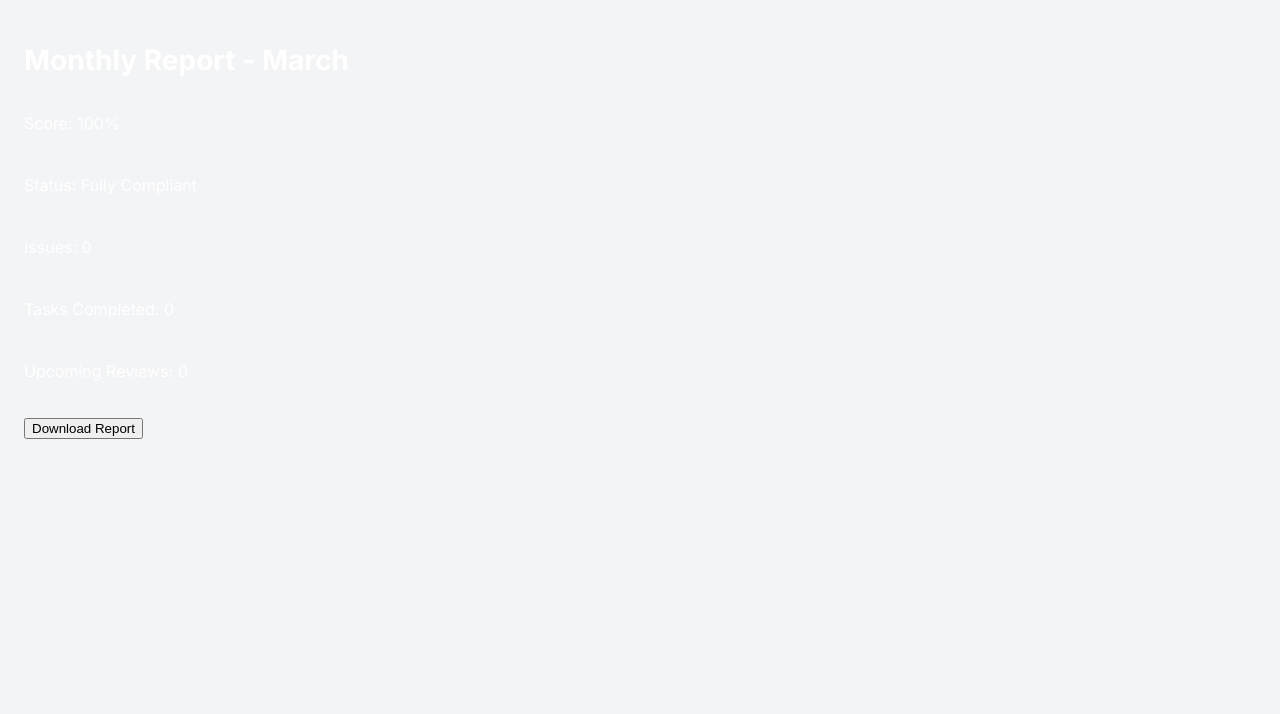
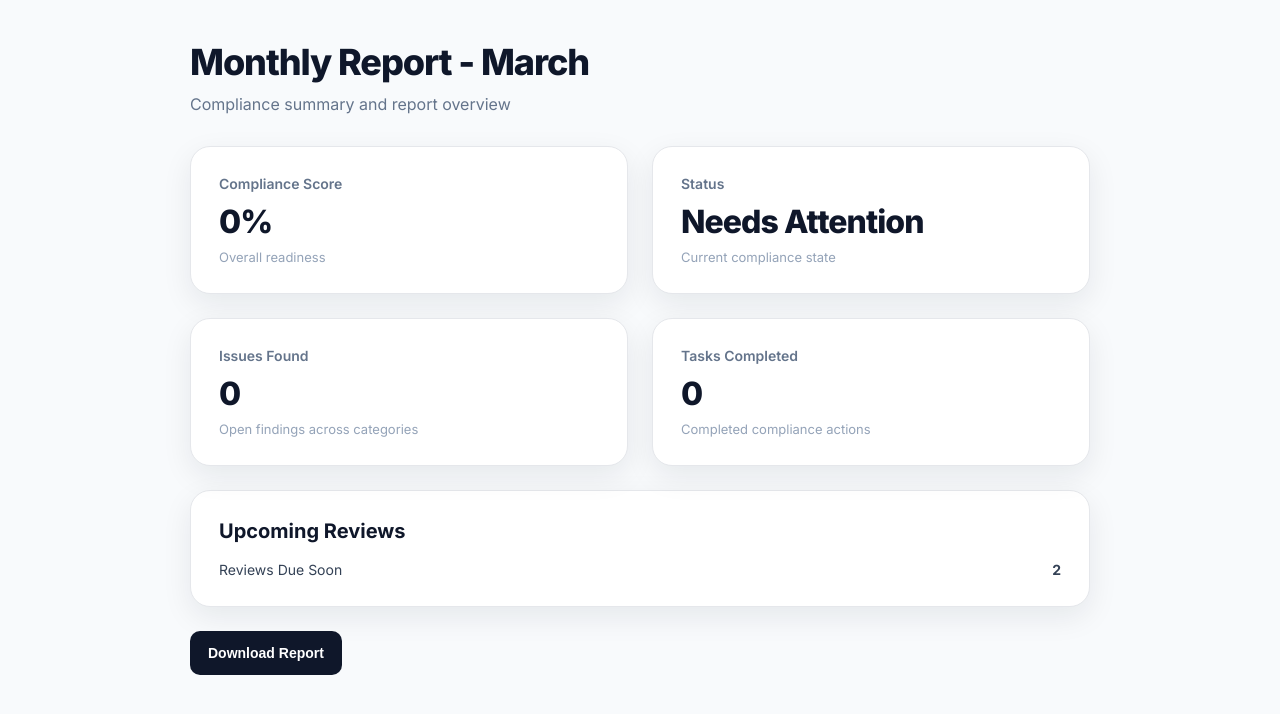
Before and after one commit to abdisamad9009-dot/complypilot-frontend, a Next.js app: page /monthly-report in a window 1280 px wide. Shown: the top 714 px of the page. Built offline with nearby package versions, Linux system fonts and the light colour scheme.

Commit message:
Update page.js

```diff
--- a/app/monthly-report/page.js
+++ b/app/monthly-report/page.js
@@ -1,38 +1,42 @@
 "use client";
 
-import { useState, useEffect } from "react";
+import { useEffect, useState } from "react";
 
 export default function MonthlyReport() {
-  const [score, setScore] = useState(0);
-  const [risks, setRisks] = useState([]);
-  const [tasks, setTasks] = useState([]);
+  const [score, setScore] = useState("0");
+  const [gdpr, setGdpr] = useState("0");
+  const [auth, setAuth] = useState("0");
+  const [security, setSecurity] = useState("0");
+  const [name, setName] = useState("");
+  const [industry, setIndustry] = useState("");
 
   useEffect(() => {
+    const savedScore = localStorage.getItem("complianceScore") || "0";
+    const savedName = localStorage.getItem("businessName") || "";
+    const savedIndustry = localStorage.getItem("industry") || "";
+    const savedGdpr = localStorage.getItem("gdpr") || "0";
+    const savedAuth = localStorage.getItem("auth") || "0";
+    const savedSecurity = localStorage.getItem("security") || "0";
 
-    setScore(100);
-    setRisks([]);
-    setTasks([]);
+    setScore(savedScore);
+    setName(savedName);
+    setIndustry(savedIndustry);
+    setGdpr(savedGdpr);
+    setAuth(savedAuth);
+    setSecurity(savedSecurity);
   }, []);
 
-  const issues = risks.filter(risk => risk.status !== "resolved").length;
-
-  const completedTasks = tasks.filter(task => task.completed).length;
-
-  const upcomingReviews = tasks.filter(task => {
-    if (!task.expiryDate) return false;
-    const today = new Date();
-    const expiry = new Date(task.expiryDate);
-    const diffDays = (expiry - today) / (1000 * 60 * 60 * 24);
-    return diffDays <= 30;
-  }).length;
-
-  const status = score === 100 ? "Fully Compliant" : "Needs Attention";
-
+  const issues = Number(gdpr) + Number(auth) + Number(security);
+  const completedTasks = Math.max(0, Math.floor(Number(score) / 20));
+  const upcomingReviews = Number(score) === 100 ? 0 : 2;
+  const status = Number(score) >= 80 ? "Fully Compliant" : "Needs Attention";
   const month = new Date().toLocaleString("default", { month: "long" });
 
   const handleDownload = () => {
     const text = `
 Monthly Report - ${month}
+Business: ${name || "Business"}
+Industry: ${industry || "Not set"}
 Score: ${score}%
 Status: ${status}
 Issues: ${issues}
@@ -42,7 +46,6 @@ Upcoming Reviews: ${upcomingReviews}
 
     const blob = new Blob([text], { type: "text/plain" });
     const url = URL.createObjectURL(blob);
-
     const a = document.createElement("a");
     a.href = url;
     a.download = "monthly-report.txt";
@@ -50,22 +53,151 @@ Upcoming Reviews: ${upcomingReviews}
   };
 
   return (
-    <div style={{ padding: "24px", color: "white" }}>
-      <h1 style={{ fontSize: "28px", marginBottom: "20px" }}>
-        Monthly Report - {month}
-      </h1>
+    <div
+      style={{
+        minHeight: "100vh",
+        background: "#f8fafc",
+        padding: "40px",
+      }}
+    >
+      <div
+        style={{
+          maxWidth: "900px",
+          margin: "0 auto",
+        }}
+      >
+        <div style={{ marginBottom: "32px" }}>
+          <h1
+            style={{
+              fontSize: "36px",
+              fontWeight: 800,
+              letterSpacing: "-0.03em",
+              margin: 0,
+              color: "#0f172a",
+            }}
+          >
+            Monthly Report - {month}
+          </h1>
+          <p
+            style={{
+              marginTop: "10px",
+              color: "#64748b",
+              fontSize: "16px",
+            }}
+          >
+            {name
+              ? `${name}${industry ? ` • ${industry}` : ""} compliance summary`
+              : "Compliance summary and report overview"}
+          </p>
+        </div>
 
-      <div style={{ display: "grid", gap: "10px", marginBottom: "20px" }}>
-        <p>Score: {score}%</p>
-        <p>Status: {status}</p>
-        <p>Issues: {issues}</p>
-        <p>Tasks Completed: {completedTasks}</p>
-        <p>Upcoming Reviews: {upcomingReviews}</p>
+        <div
+          style={{
+            display: "grid",
+            gridTemplateColumns: "repeat(2, minmax(0, 1fr))",
+            gap: "24px",
+            marginBottom: "24px",
+          }}
+        >
+          <div style={cardStyle}>
+            <p style={labelStyle}>Compliance Score</p>
+            <h2 style={valueStyle}>{score}%</h2>
+            <p style={subtleStyle}>Overall readiness</p>
+          </div>
+
+          <div style={cardStyle}>
+            <p style={labelStyle}>Status</p>
+            <h2 style={valueStyle}>{status}</h2>
+            <p style={subtleStyle}>Current compliance state</p>
+          </div>
+
+          <div style={cardStyle}>
+            <p style={labelStyle}>Issues Found</p>
+            <h2 style={valueStyle}>{issues}</h2>
+            <p style={subtleStyle}>Open findings across categories</p>
+          </div>
+
+          <div style={cardStyle}>
+            <p style={labelStyle}>Tasks Completed</p>
+            <h2 style={valueStyle}>{completedTasks}</h2>
+            <p style={subtleStyle}>Completed compliance actions</p>
+          </div>
+        </div>
+
+        <div
+          style={{
+            ...cardStyle,
+            marginBottom: "24px",
+          }}
+        >
+          <h3 style={sectionTitle}>Upcoming Reviews</h3>
+          <div style={{ marginTop: "18px" }}>
+            <div style={rowStyle}>
+              <span>Reviews Due Soon</span>
+              <strong>{upcomingReviews}</strong>
+            </div>
+          </div>
+        </div>
+
+        <button onClick={handleDownload} style={primaryButtonStyle}>
+          Download Report
+        </button>
       </div>
-
-      <button onClick={handleDownload}>
-        Download Report
-      </button>
     </div>
   );
 }
+
+const cardStyle = {
+  background: "#ffffff",
+  border: "1px solid #e5e7eb",
+  borderRadius: "20px",
+  padding: "28px",
+  boxShadow: "0 10px 30px rgba(15, 23, 42, 0.08)",
+};
+
+const labelStyle = {
+  margin: 0,
+  fontSize: "14px",
+  fontWeight: 600,
+  color: "#64748b",
+};
+
+const valueStyle = {
+  margin: "10px 0 8px 0",
+  fontSize: "32px",
+  fontWeight: 800,
+  letterSpacing: "-0.03em",
+  color: "#0f172a",
+};
+
+const subtleStyle = {
+  margin: 0,
+  fontSize: "13px",
+  color: "#94a3b8",
+};
+
+const sectionTitle = {
+  margin: 0,
+  fontSize: "20px",
+  fontWeight: 700,
+  color: "#0f172a",
+};
+
+const rowStyle = {
+  display: "flex",
+  justifyContent: "space-between",
+  alignItems: "center",
+  fontSize: "14px",
+  color: "#334155",
+};
+
+const primaryButtonStyle = {
+  background: "#0f172a",
+  color: "#ffffff",
+  border: "none",
+  padding: "14px 18px",
+  borderRadius: "10px",
+  fontWeight: 700,
+  fontSize: "14px",
+  cursor: "pointer",
+};
```
